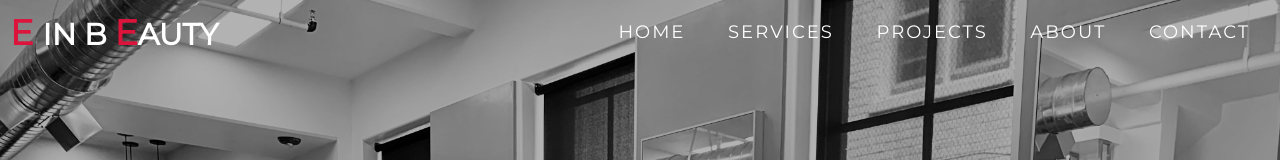
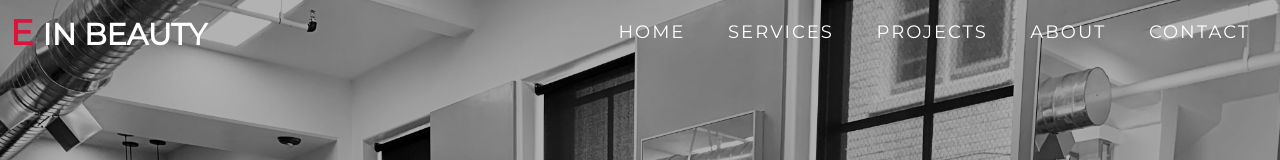
Before and after one commit to ai-is-awesome/beauty_salon_website, a plain HTML site: page index.html in a window 1280 px wide. Shown: the top 160 px of the page. Drawn offline with Linux system fonts and the light colour scheme.

Commit message:
removed the crimson e in beauty

```diff
--- a/index.html
+++ b/index.html
@@ -12,7 +12,7 @@
     <div class="header container">
       <div class="nav-bar">
         <div class="brand">
-          <a href="#Hero"><h1><span>E </span>in b <span>e</span>auty</h1></a>
+          <a href="#Hero"><h1><span>E </span>in beauty</h1></a>
         </div>
         <div class="nav-list">
           <div class="hamburger"><div class="bar"></div></div>
```
